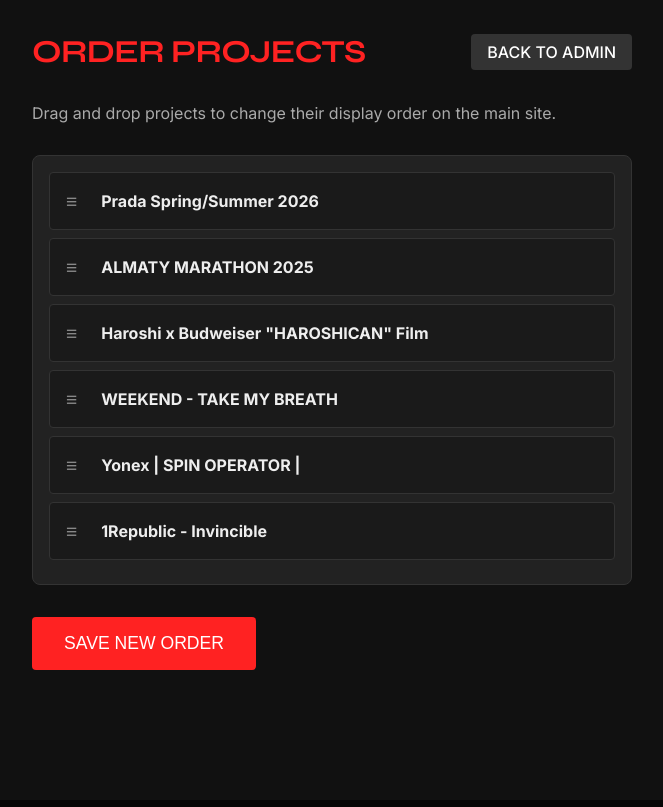
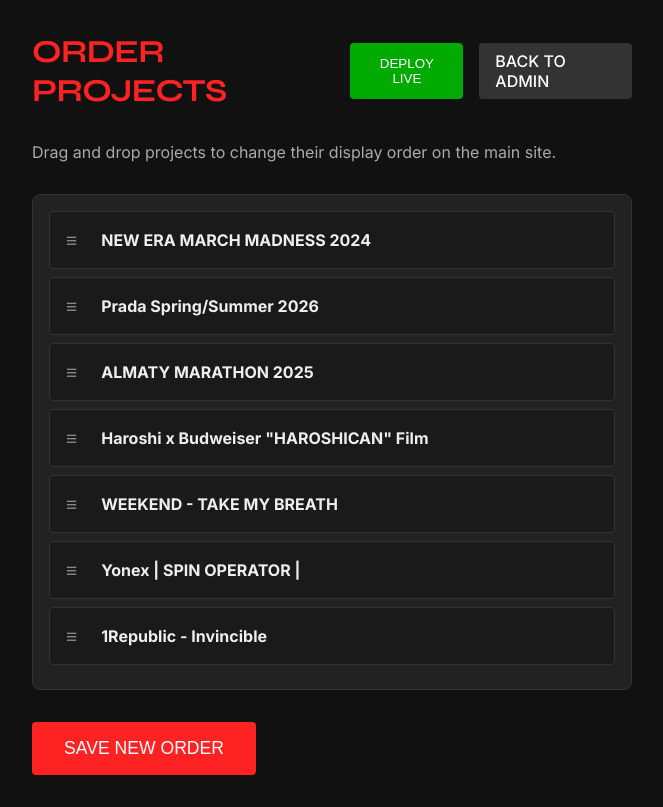
Before and after one commit to svnvsvg2/madnomad_site, a Next.js app: page /admin/order-projects in a window 1280 px wide. Shown: the whole page, without its empty margins (0-663 px from the left). Built offline with nearby package versions, Linux system fonts and the light colour scheme.

Commit message:
Auto-deploy from Admin Panel

```diff
--- a/src/app/admin/order-projects/page.tsx
+++ b/src/app/admin/order-projects/page.tsx
@@ -80,7 +80,25 @@
         <div style={{ minHeight: '100vh', background: '#111', color: '#eee', padding: '2rem' }}>
             <div style={{ display: 'flex', justifyContent: 'space-between', alignItems: 'center', marginBottom: '2rem', maxWidth: '600px' }}>
                 <h1 style={{ color: 'var(--accent-color)' }}>Order Projects</h1>
-                <Link href="/admin" className="btn" style={{ padding: '0.5rem 1rem', background: '#333', color: 'white', textDecoration: 'none', borderRadius: '4px' }}>Back to Admin</Link>
+                <div style={{ display: 'flex', gap: '1rem' }}>
+                    <button
+                        onClick={async () => {
+                            if (!confirm('Deploy changes to live website? This may take a minute.')) return;
+                            try {
+                                const res = await fetch('/api/deploy', { method: 'POST' });
+                                const data = await res.json();
+                                alert(data.message || data.error);
+                            } catch (e) {
+                                alert('Error deploying site.');
+                            }
+                        }}
+                        className="btn"
+                        style={{ padding: '0.5rem 1rem', background: '#0a0', color: 'white', border: 'none', borderRadius: '4px', cursor: 'pointer' }}
+                    >
+                        Deploy Live
+                    </button>
+                    <Link href="/admin" className="btn" style={{ padding: '0.5rem 1rem', background: '#333', color: 'white', textDecoration: 'none', borderRadius: '4px' }}>Back to Admin</Link>
+                </div>
             </div>
 
             {status && (
--- /dev/null
+++ b/src/app/api/deploy/route.ts
@@ -0,0 +1,32 @@
+import { NextResponse } from 'next/server';
+import { exec } from 'child_process';
+import util from 'util';
+
+const execAsync = util.promisify(exec);
+
+export async function POST() {
+    // Strictly prevent this from running on the live production server
+    if (process.env.NODE_ENV === 'production') {
+        return NextResponse.json({ error: 'Cannot deploy from the live production site.' }, { status: 403 });
+    }
+
+    try {
+        // 1. Stage all changes
+        await execAsync('git add .');
+
+        // 2. Commit the changes (We wrap this in try/catch because if there are no changes, git commit throws an error)
+        try {
+            await execAsync('git commit -m "Auto-deploy from Admin Panel"');
+        } catch (commitError) {
+            console.log('Note: Nothing new to commit, or commit skipped.');
+        }
+
+        // 3. Push to GitHub (which triggers Vercel automatically)
+        await execAsync('git push origin main');
+
+        return NextResponse.json({ message: 'Code successfully pushed to GitHub! Vercel is now building your site.' });
+    } catch (error: any) {
+        console.error('Deployment Error:', error);
+        return NextResponse.json({ error: 'Deployment Failed: ' + error.message }, { status: 500 });
+    }
+}
--- a/src/data/works.json
+++ b/src/data/works.json
@@ -1,4 +1,14 @@
 [
+  {
+    "id": "new_era_mm",
+    "slug": "new_era_mm",
+    "title": "NEW ERA MARCH MADNESS 2024",
+    "category": "Commercial",
+    "thumbnailUrl": "/img/NEW_ERA.jpg",
+    "videoUrl": "https://pub-69586fb0def1433eb1ae9c6d03f671fb.r2.dev/New%20Era%20March%20Madness%2016-9.mp4",
+    "description": "",
+    "year": "2024"
+  },
   {
     "id": "PRADA_SS_26",
     "slug": "PRADA_SS_26",
```
Also changed, not shown: src/app/admin/page.tsx (+19 -1 lines), public/img/NEW_ERA.jpg (added).
